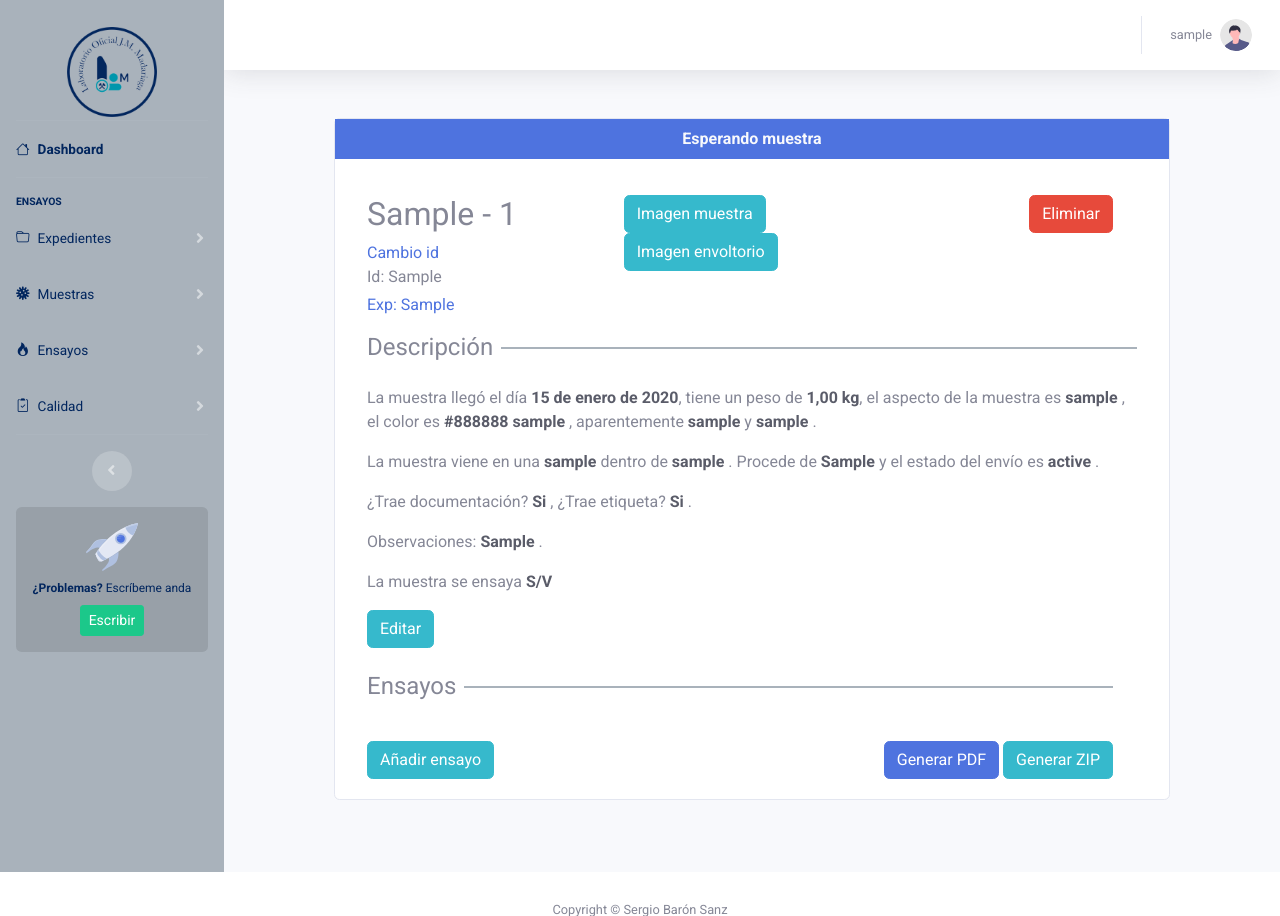
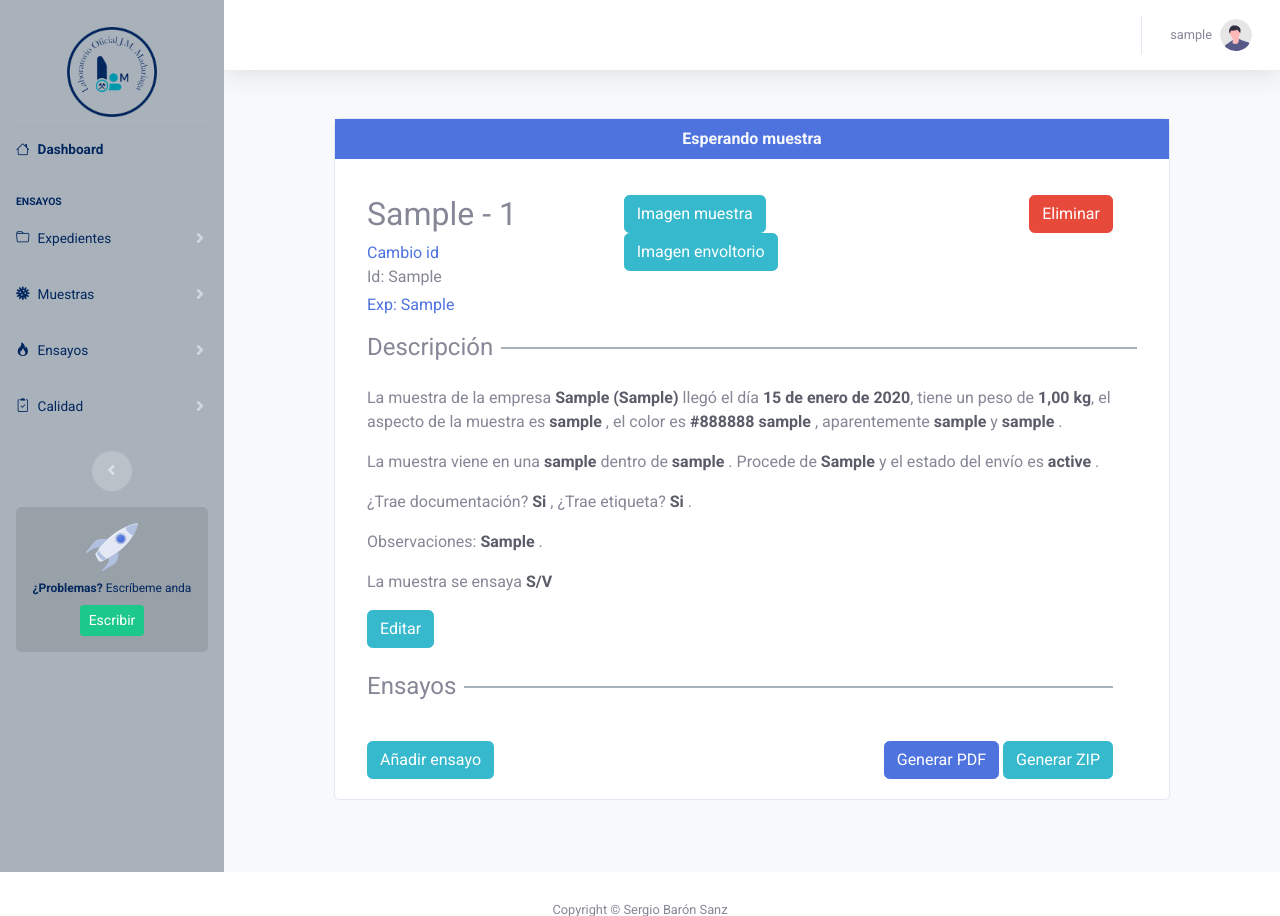
Before and after one commit to sergiobaronsanz/polvosLom, a Django app: page /muestras/ver-muestra/1 in a window 1280 px wide. Shown: the top 916 px of the page. Run offline with Django 4.2, Linux system fonts and the light colour scheme; a user stored in the database is signed in; tables that the repository leaves empty hold one stand-in row (values such as "Sample post"); some libraries are stand-ins or nearby versions.

Commit message:
Incluida empresa contrata

```diff
--- a/expedientes/forms.py
+++ b/expedientes/forms.py
@@ -13,6 +13,12 @@ class ExpedientesForm(forms.Form):
         label= "Empresa",
         widget=forms.TextInput(attrs={'class': 'form-control form-control-sm', 'style': 'text-align: center; text-transform: uppercase;'}),
         )
+
+    empresaContrata= forms.CharField(
+        label= "Empresa subcontrata",
+        widget=forms.TextInput(attrs={'class': 'form-control form-control-sm', 'style': 'text-align: center; text-transform: uppercase;'}),
+        )
+
     abreviatura= forms.CharField(
         label= "Abreviatura",
         widget=forms.TextInput(attrs={'class': 'form-control form-control-sm', 'style': 'text-align: center; text-transform: uppercase;'}),
--- a/expedientes/models.py
+++ b/expedientes/models.py
@@ -25,11 +25,11 @@ class Expedientes(models.Model):
 
     expediente= models.CharField(max_length=100, verbose_name="Nº Expediente")
     empresa= models.ForeignKey("Empresa", on_delete=models.CASCADE, verbose_name="Empresa")
+    empresaContrata= models.CharField(verbose_name="Empresa subcontrata", max_length=300, default="")
     estado=models.CharField(choices=estados, max_length=300, verbose_name="Estado")
     nMuestras=models.IntegerField(verbose_name="Numero de muestras", blank=True, null=True)
     fecha= models.DateField(auto_now_add=True)
     porcentaje= models.DecimalField(decimal_places=2, max_digits= 5, verbose_name="Porcentaje ensayado", default=0)
-
 
     class Meta():
         verbose_name="Empresa"
--- a/muestras/templates/verMuestra.html
+++ b/muestras/templates/verMuestra.html
@@ -66,7 +66,8 @@
 
                 <div id="descripcion" class= "row mt-4">
                   <p>
-                    La muestra llegó el día <spam class= "text-dark font-weight-bold"> {{descripcion.fecha_recepcion}}</spam>,
+                    La muestra de la empresa <spam class= "text-dark font-weight-bold">{{expediente.empresa.empresa}} {%if expediente.empresaContrata%} ({{expediente.empresaContrata}}) {%endif%}</spam>
+					llegó el día <spam class= "text-dark font-weight-bold"> {{descripcion.fecha_recepcion}}</spam>,
                     tiene un peso de <spam class= "text-dark font-weight-bold"> {{descripcion.peso}} kg</spam>,
                     el aspecto de la muestra es <spam class= "text-dark font-weight-bold"> {{descripcion.aspectoMuestra|lower}} </spam>,
                     el color es <spam class= "text-dark font-weight-bold"> {{descripcion.color|lower}} {{descripcion.brillo|lower}} </spam>,
```
Also changed, not shown: expedientes/views.py (+7 -1 lines), expedientes/migrations/0004_expedientes_empresacontrata.py (added), expedientes/migrations/0005_alter_expedientes_empresacontrata.py (added).
